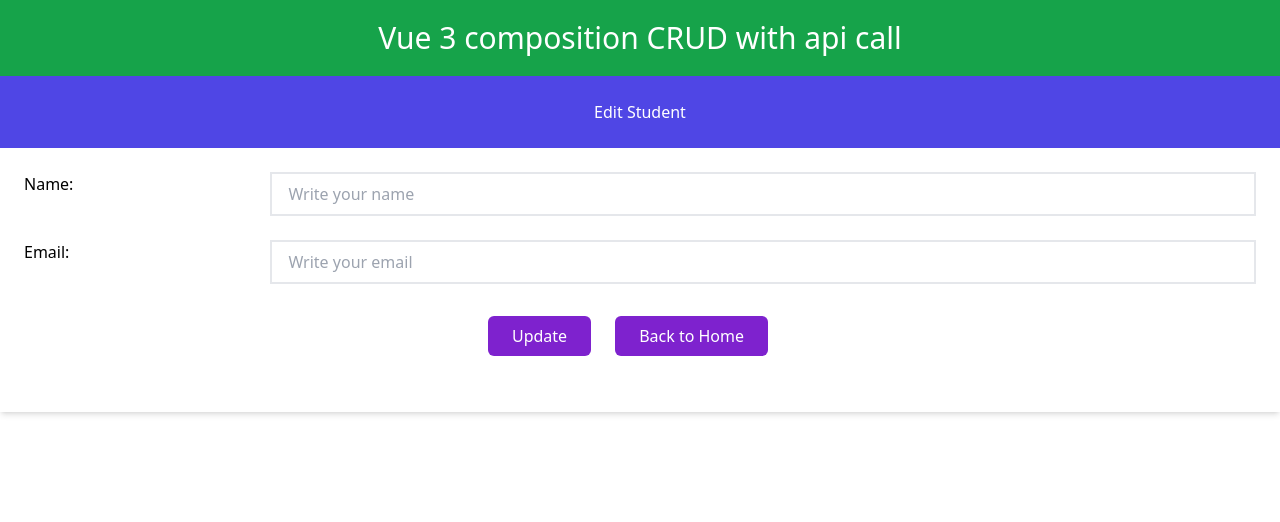
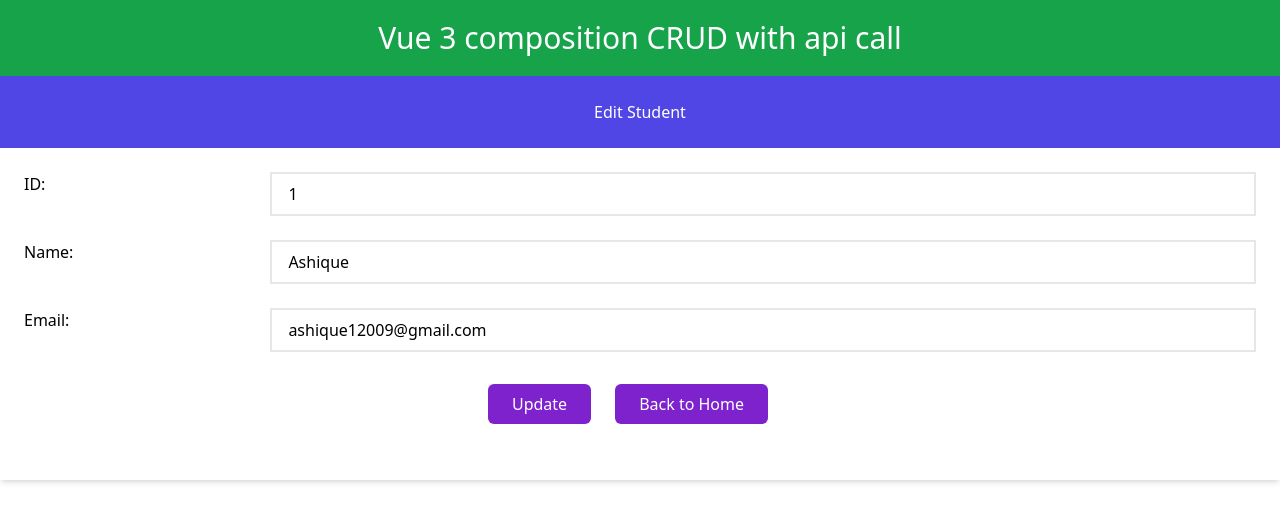
Before and after one commit to ashique12009/vue3-composition-api-crud, a Vue app: page /edit/1 in a window 1280 px wide. Shown: the top 522 px of the page. Built offline with nearby package versions, Linux system fonts and the light colour scheme; data requests are answered from the project's data file.

Commit message:
edit update operation done

```diff
--- a/src/components/student/Edit.vue
+++ b/src/components/student/Edit.vue
@@ -1,13 +1,18 @@
 <script setup>
 import { reactive } from 'vue';
+import useStudent from '../../composeable/studentApi';
+import { useRoute } from 'vue-router';
+import { onMounted } from 'vue';
 
-const formData = reactive({
-    studentname: "",
-    email: ""
+const { studentData, error, getSingleStudentData, updateStudent } = useStudent();
+const route = useRoute();
+
+onMounted(() => {
+    getSingleStudentData(route.params.id);
 });
 
 const handleSubmit = async () => {
-    console.log('Form UPDATED:', formData);
+    await updateStudent(route.params.id, studentData.value);
 }
 </script>
 
@@ -20,10 +25,18 @@ const handleSubmit = async () => {
         <form @submit.prevent="handleSubmit" class="w-fill" id="AddStudntForm">
             <div class="flex item-center m-6">
                 <div class="w-1/5">
+                    <label for="id" class="form-medium">ID: </label>
+                </div>
+                <div class="w-4/5">
+                    <input type="text" id="id" class="w-full border-2 border-gery py-2 px-4" v-model.trim="studentData.id" placeholder="Write your name" required readonly>
+                </div>
+            </div>
+            <div class="flex item-center m-6">
+                <div class="w-1/5">
                     <label for="studentname" class="form-medium">Name: </label>
                 </div>
                 <div class="w-4/5">
-                    <input type="text" id="studentname" class="w-full border-2 border-gery py-2 px-4" v-model.trim="formData.studentname" placeholder="Write your name" required>
+                    <input type="text" id="studentname" class="w-full border-2 border-gery py-2 px-4" v-model.trim="studentData.studentname" placeholder="Write your name" required>
                 </div>
             </div>
             <div class="flex item-center m-6">
@@ -31,7 +44,7 @@ const handleSubmit = async () => {
                     <label for="studentemail" class="form-medium">Email: </label>
                 </div>
                 <div class="w-4/5">
-                    <input type="text" id="studentemail" class="w-full border-2 border-gery py-2 px-4" v-model.trim="formData.email" placeholder="Write your email" required>
+                    <input type="text" id="studentemail" class="w-full border-2 border-gery py-2 px-4" v-model.trim="studentData.email" placeholder="Write your email" required>
                 </div>
             </div>
             <div class="m-8 flex justify-center">
--- a/src/composeable/studentApi.js
+++ b/src/composeable/studentApi.js
@@ -56,11 +56,34 @@ export default function useStudent() {
         }
     }
 
+    // Update student data
+    const updateStudent = async(id, data) => {
+        studentData.value = [];
+        error.value = null;
+
+        try {
+            const config = {
+                method: 'PUT',
+                url: url + id,
+                headers: {
+                    'Content-Type': 'Application/json'
+                },
+                data: JSON.stringify(data)
+            }
+
+            const res = await axios(config);
+            studentData.value = res.data;
+        } catch (err) {
+            error.value = err;
+        }
+    }
+
     return {
         getAllStudent,
         error,
         studentData,
         getSingleStudentData,
-        createStudent
+        createStudent,
+        updateStudent
     }
 }
```
